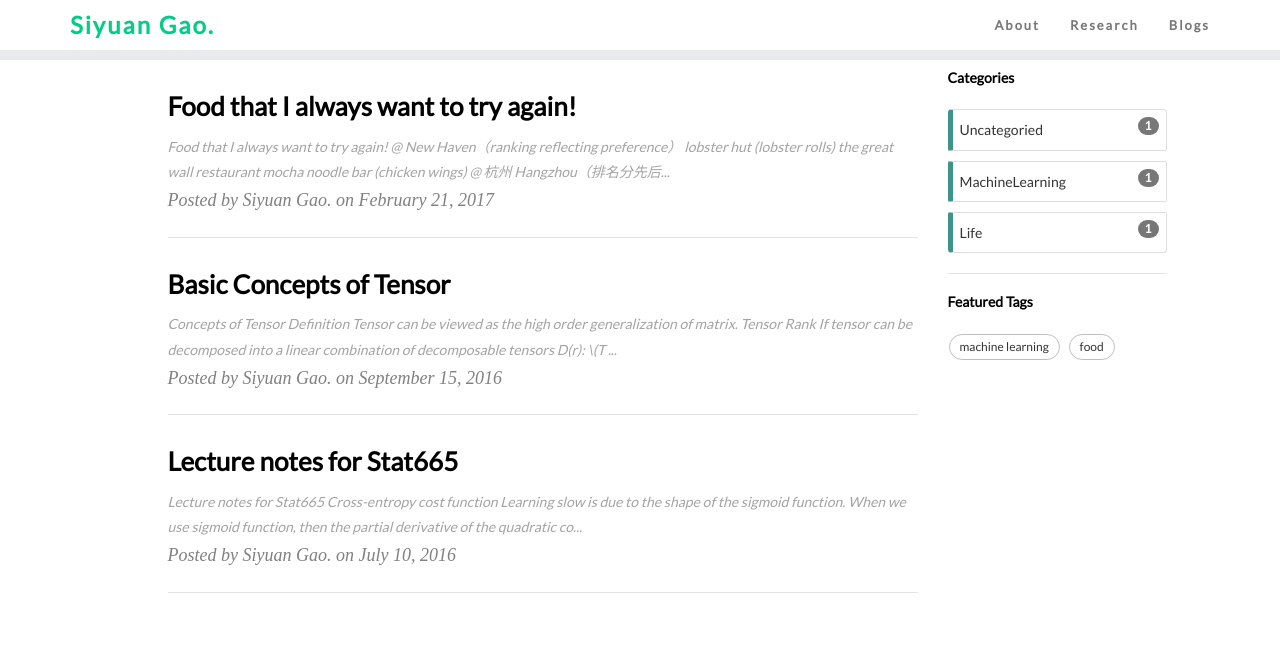
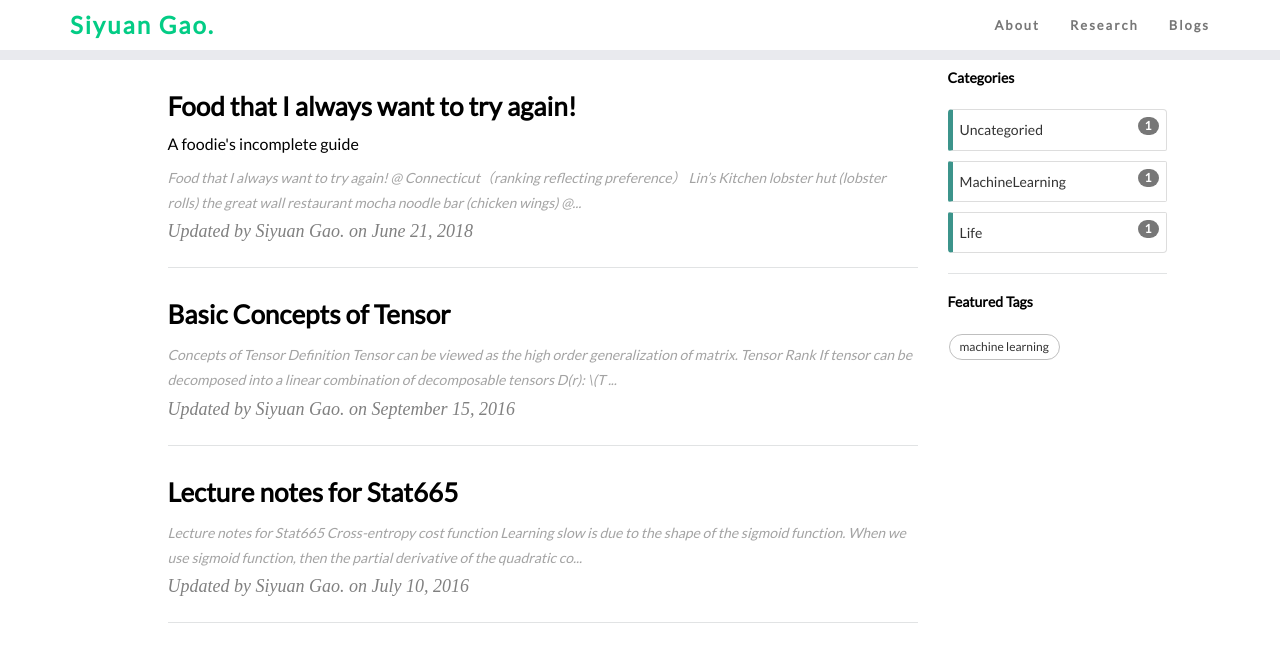
Before and after one commit to carricky/carricky.github.io, a Jekyll site: the page built from blogs.html, in a window 1280 px wide and 900 px high. Shown: the top 662 px of the window. Built offline with Jekyll 4.4.1, drawn with Linux system fonts in a browser that asks for light colours; nearby versions of some CDN libraries; comment, search, counter and statistics services are not loaded; some of the changed lines change nothing that is shown.

Commit message:
Update the foodie blog post

```diff
--- a/_posts/2017-02-21-the-post-3783.md
+++ /dev/null
@@ -1,25 +0,0 @@
----
-title: 'Food that I always want to try again!'
-layout: post
-tags:
-  - food
-category: Life
----
-# Food that I always want to try again!
-
-## @ New Haven（ranking reflecting preference）
-1. lobster hut (lobster rolls)
-2. the great wall restaurant
-3. mocha noodle bar (chicken wings)
-
-## @ 杭州 Hangzhou（排名分先后）
-1.  你别走（小龙虾）
-2. 臻货（海鲜）
-3. 台海岸（椒盐虾）
-4. 火狐狸（川菜）
-5. 塔哈尔（新疆菜）
-6. 菲滋 （芝士条）
-7. 夏星酒馆（排骨年糕火锅）
-8. 淮扬菜馆扬州龙虾（麻辣小龙虾）
-9. 大鸡腿
-10. 普罗旺斯（法餐）
--- /dev/null
+++ b/_posts/2018-06-21-food.md
@@ -0,0 +1,36 @@
+---
+title: 'Food that I always want to try again!'
+subtitle: A foodie's incomplete guide
+layout: post
+category: Life
+---
+# Food that I always want to try again!
+
+## @ Connecticut（ranking reflecting preference）
+1. Lin’s Kitchen
+2. lobster hut (lobster rolls)
+3. the great wall restaurant
+4. mocha noodle bar (chicken wings)
+
+## @ New York
+1. Pocha32 (love the Korean ramen there!)
+
+## @ Buckhead, Atlanta
+1. Southern City Kitchen Buckhead (fried chicken is awesome)
+2. True Food Kitchen (tataki is awesome)
+3. Poor Calvin’s (lobster fried rice there is tasteful with Asian enough flavor)
+
+## @Phoenix, Arizona
+1. Dust Cutter (avocado fries there is good, also the chicken and waffle)
+
+## @ 杭州 Hangzhou（排名分先后）
+1. 你别走（小龙虾）
+2. 臻货（海鲜）
+3. 台海岸（椒盐虾）
+4. 火狐狸（川菜）
+5. 塔哈尔（新疆菜）
+6. 菲滋 （芝士条）
+7. 夏星酒馆（排骨年糕火锅）
+8. 淮扬菜馆扬州龙虾（麻辣小龙虾）
+9. 大鸡腿
+10. 普罗旺斯（法餐）
--- a/blogs.html
+++ b/blogs.html
@@ -23,7 +23,7 @@ that it's only available in index.html -->
         </div>
     </a>
     <p class="post-meta">
-        Posted by {% if post.author %}{{ post.author }}{% else %}{{ site.title }}{% endif %} on {{ post.date | date: "%B %-d, %Y" }}
+        Updated by {% if post.author %}{{ post.author }}{% else %}{{ site.title }}{% endif %} on {{ post.date | date: "%B %-d, %Y" }}
     </p>
 </div>
 <hr>
```
